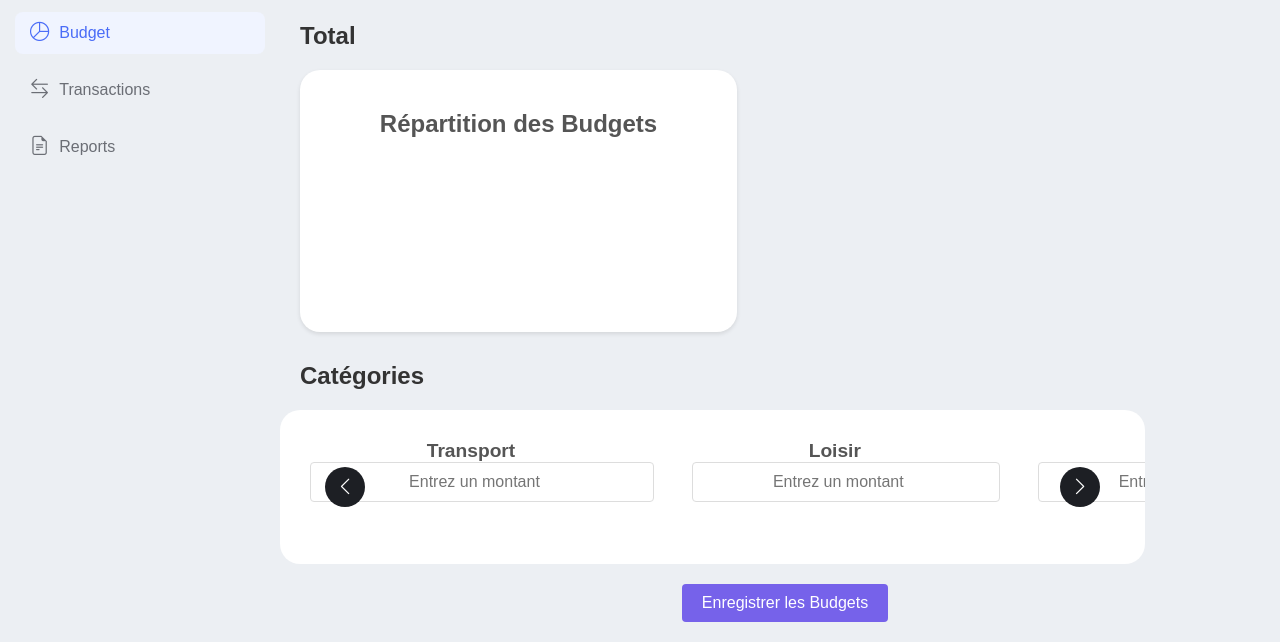
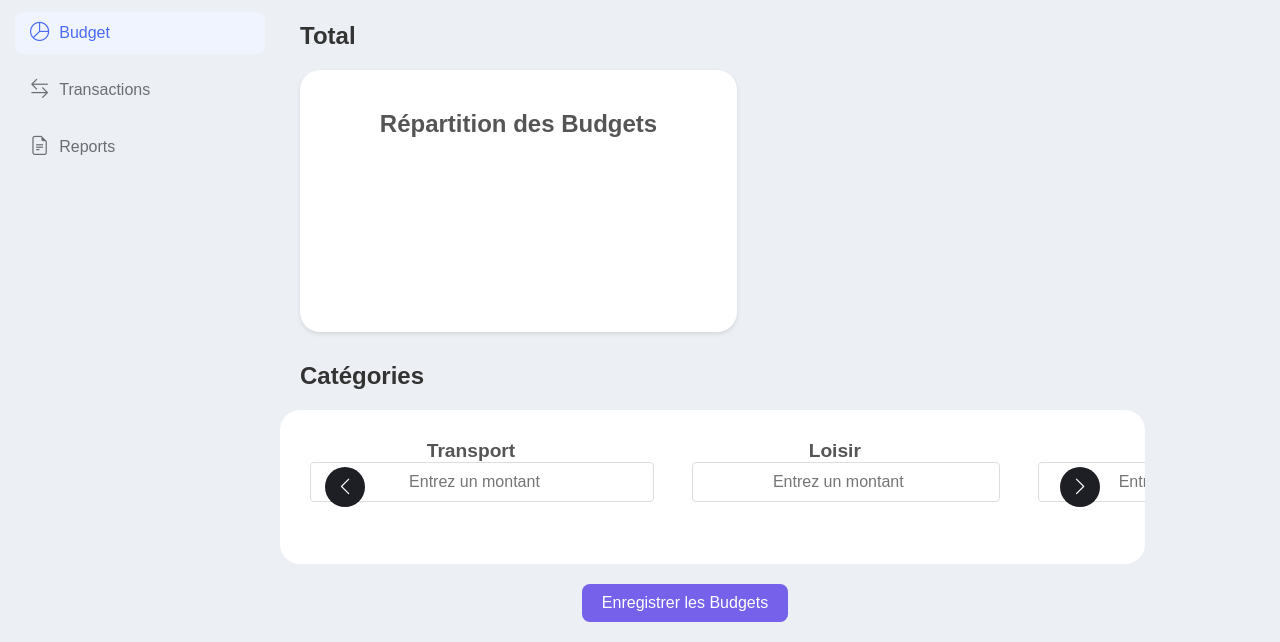
Before and after one commit to amirAgeatJ/challengeSem2, a website with bundled scripts: page template-frontend-ts-tailwind/public/budget.html in a window 1280 px wide. Shown: the part 163-805 px from the top of the page. Built offline with nearby package versions, Linux system fonts and the light colour scheme.

Commit message:
save button position update

```diff
--- a/template-frontend-ts-tailwind/public/style/budget.css
+++ b/template-frontend-ts-tailwind/public/style/budget.css
@@ -273,9 +273,10 @@ body {
   padding: 10px 20px;
   font-size: 1rem;
   border: none;
-  border-radius: 4px;
+  border-radius: 8px;
   cursor: pointer;
   transition: background-color 0.3s ease;
+  margin-right: 200px;
 }
 
 .save-button:hover {
```
